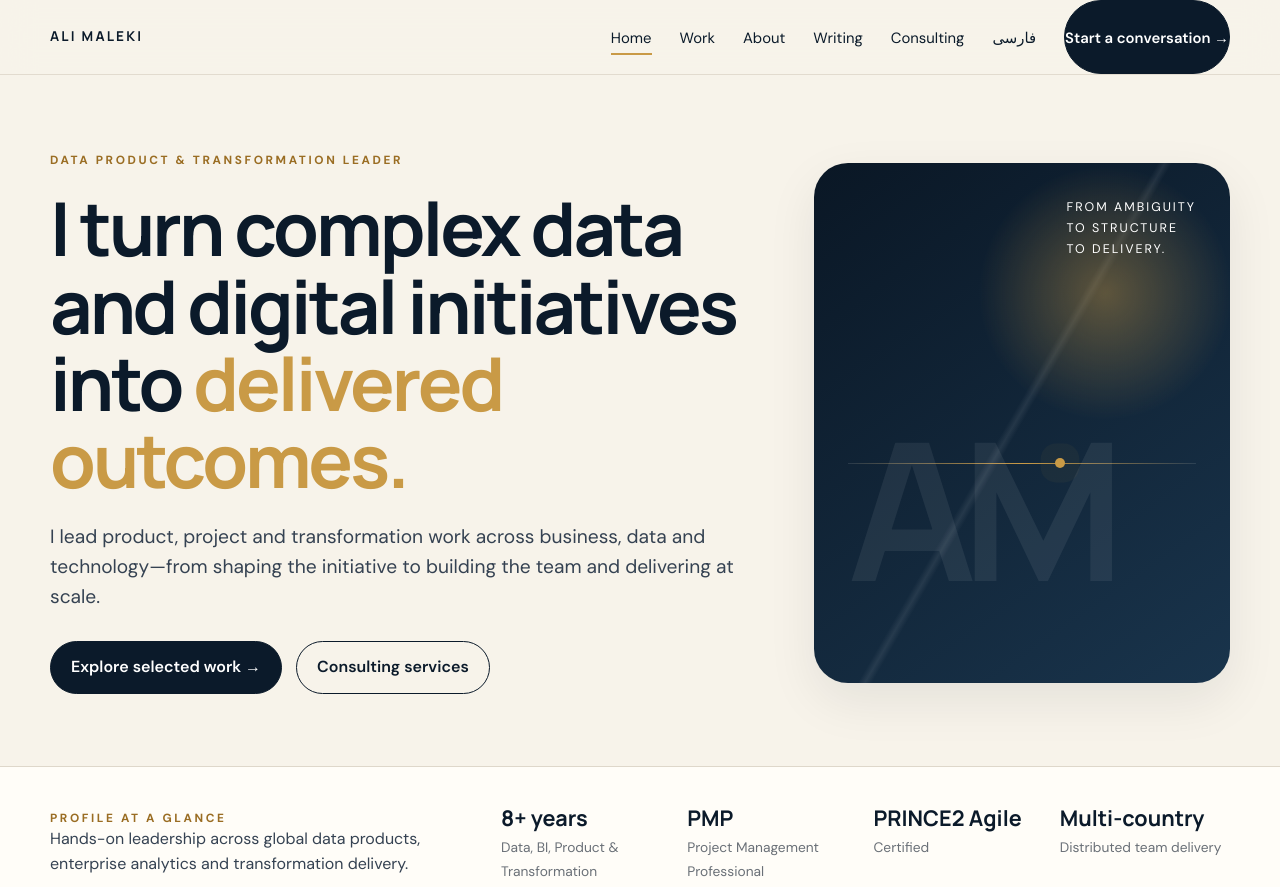
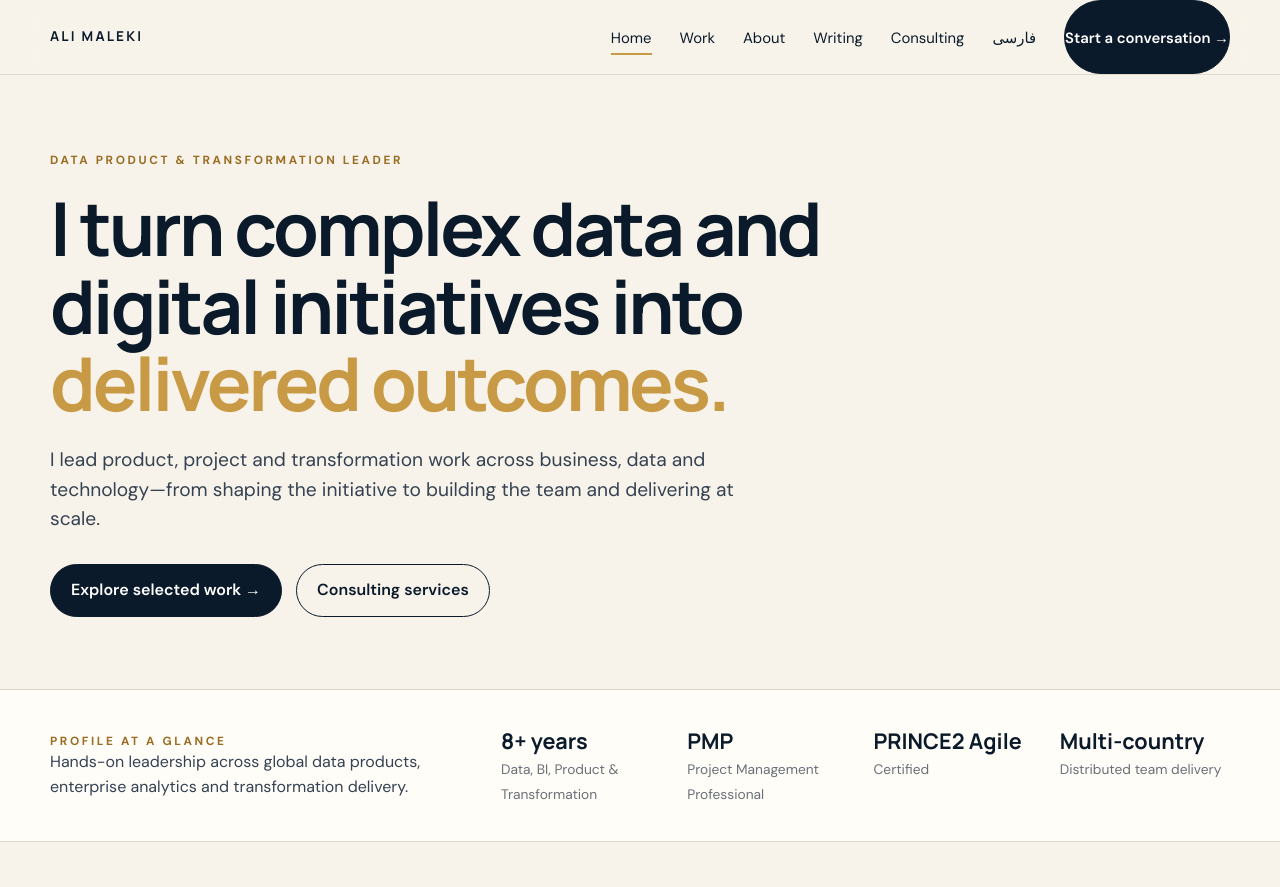
Before and after one commit to alimaleki100/alimaleki100.github.io, a plain HTML site: page index.html in a window 1280 px wide. Shown: the top 887 px of the page. Drawn offline with Linux system fonts and the light colour scheme.

Commit message:
Remove decorative homepage hero panel

```diff
--- a/index.html
+++ b/index.html
@@ -1,16 +1,15 @@
 <!doctype html><html lang="en"><head><meta charset="utf-8"><meta name="viewport" content="width=device-width,initial-scale=1">
 <title>Ali Maleki | Data Product & Transformation Leader</title><meta name="description" content="Data Product & Transformation Leader helping organizations turn complex data and digital initiatives into delivered outcomes."><meta name="author" content="Ali Maleki">
-<link rel="icon" href="favicon.svg"><link rel="stylesheet" href="styles.css"></head><body><header class="site-header"><div class="shell nav"><a class="brand" href="index.html">ALI MALEKI</a>
+<link rel="icon" href="favicon.svg"><link rel="stylesheet" href="styles.css?v=20261002-homeclean"></head><body><header class="site-header"><div class="shell nav"><a class="brand" href="index.html">ALI MALEKI</a>
 <nav class="nav-links"><a class="active" href="index.html">Home</a><a class="" href="work/index.html">Work</a><a class="" href="about/index.html">About</a><a class="" href="writing/index.html">Writing</a><a class="" href="consulting/index.html">Consulting</a><a href="fa/" lang="fa">فارسی</a><a class="nav-cta" href="index.html#contact">Start a conversation →</a></nav>
 <button class="menu-btn" data-menu aria-expanded="false" aria-label="Open navigation">☰</button></div>
 <nav class="mobile-menu"><a href="index.html">Home</a><a href="work/index.html">Work</a><a href="about/index.html">About</a><a href="writing/index.html">Writing</a><a href="consulting/index.html">Consulting</a><a href="fa/" lang="fa">فارسی</a><a href="index.html#contact">Start a conversation →</a></nav></header>
 <main>
-<section class="hero"><div class="shell hero-grid">
-<div class="hero-copy reveal"><div class="eyebrow">Data Product & Transformation Leader</div>
+<section class="hero home-hero"><div class="shell">
+<div class="hero-copy home-hero-copy reveal"><div class="eyebrow">Data Product & Transformation Leader</div>
 <h1>I turn complex data and digital initiatives into <span class="gold">delivered outcomes.</span></h1>
 <p class="lead">I lead product, project and transformation work across business, data and technology—from shaping the initiative to building the team and delivering at scale.</p>
 <div class="hero-actions"><a class="btn dark" href="work/index.html">Explore selected work →</a><a class="btn light" href="consulting/index.html">Consulting services</a></div></div>
-<div class="hero-panel reveal" aria-label="Abstract visual representing clarity and delivery"><div class="panel-note">From ambiguity<br>to structure<br>to delivery.</div><div class="panel-line"></div><div class="panel-dot"></div><div class="monogram">AM</div></div>
 </div></section>
 
 <section class="band"><div class="shell band-grid"><div><div class="eyebrow">Profile at a glance</div><p>Hands-on leadership across global data products, enterprise analytics and transformation delivery.</p></div>
```
